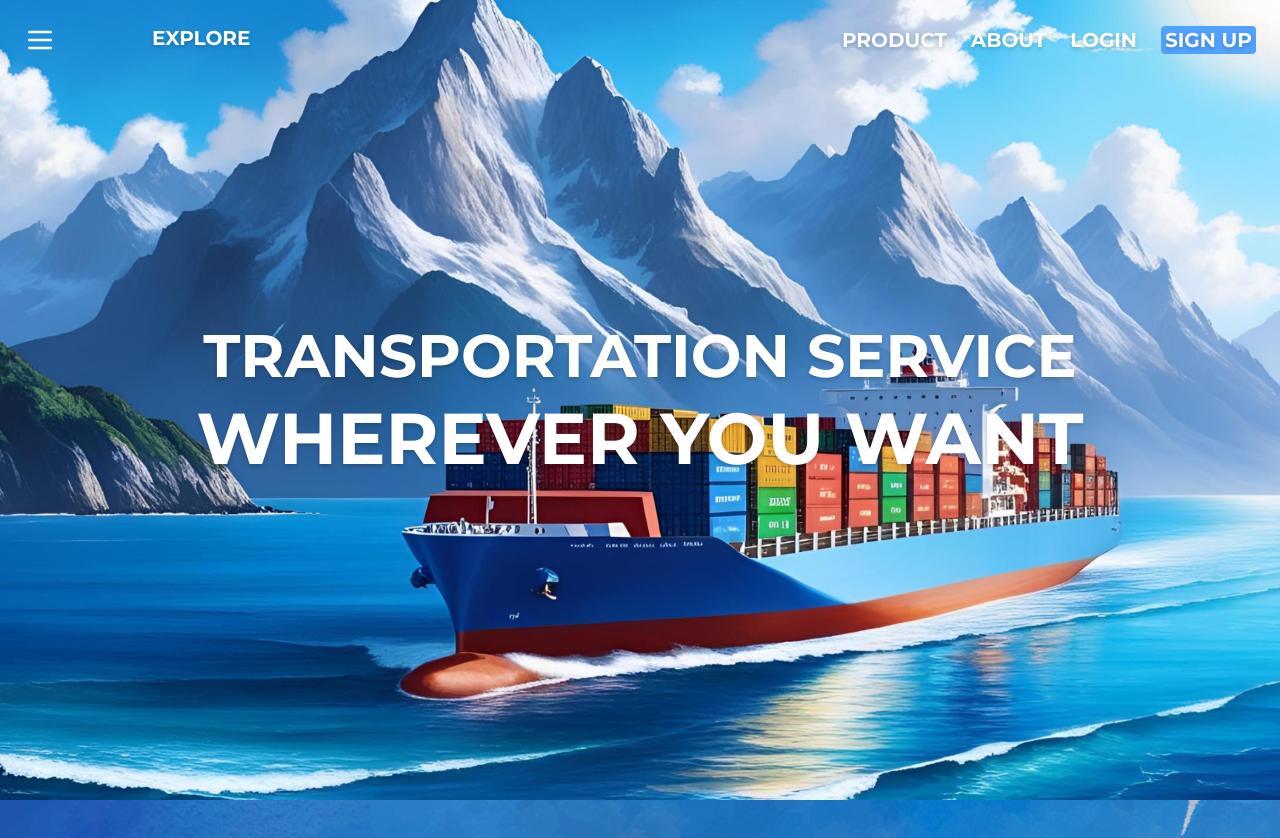
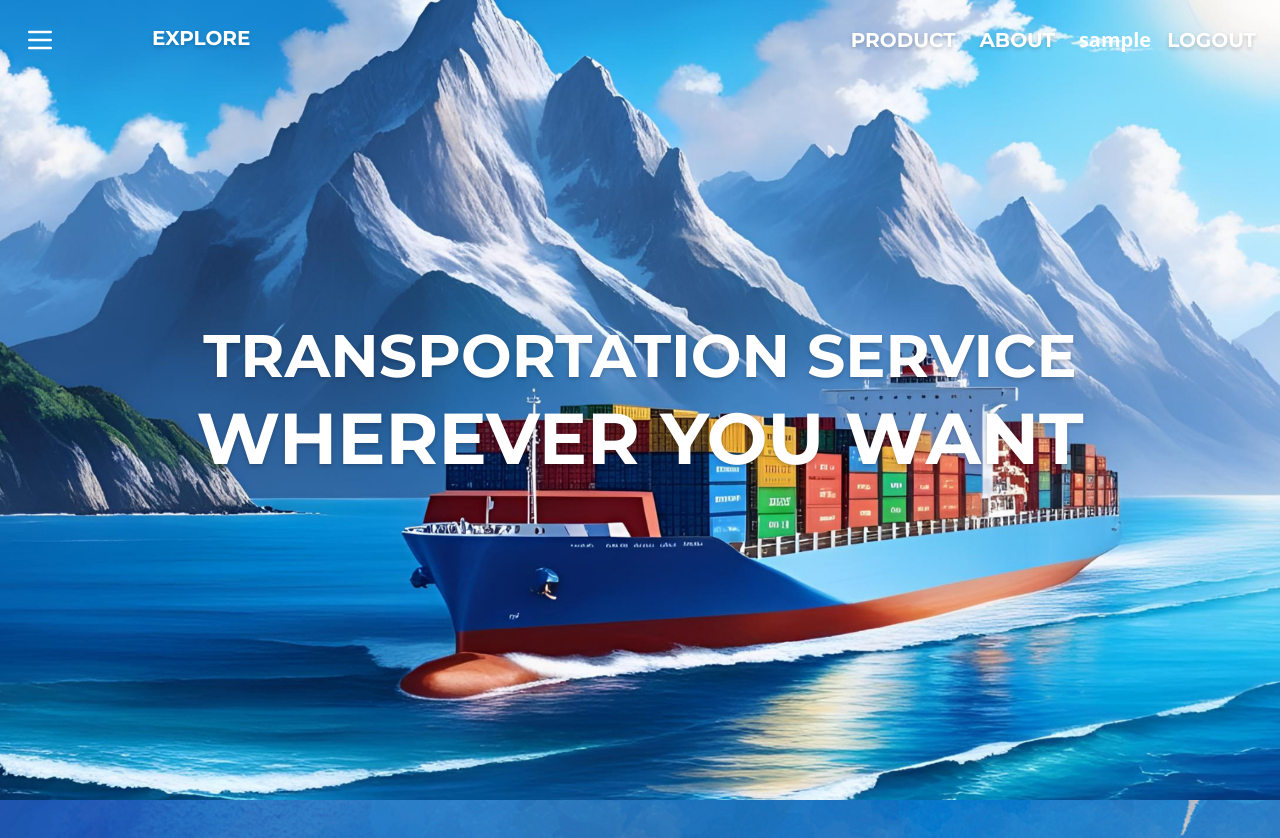
Before and after one commit to P4warit06/PROJECT2-SEC-1-Kittiphop.vue, a Vue app: page /home in a window 1280 px wide. Shown: the top 838 px of the page. Built offline with nearby package versions, Linux system fonts and the light colour scheme; sample sign-in values are in the browser's storage.

Commit message:
062-[edit] Navbar different display if user is login /  user isn't login

```diff
--- a/src/views/HomeView.vue
+++ b/src/views/HomeView.vue
@@ -1,9 +1,26 @@
 <script setup>
 import { useRouter } from 'vue-router';
-import { ref } from 'vue';
+import { ref, onMounted } from 'vue';
+
 const about = ref(null);
 const explore = ref(null);
+const currentUser = ref(null);
 
+// Check if user is logged in on component mount
+onMounted(() => {
+  const userJson = localStorage.getItem('currentUser');
+  if (userJson) {
+    currentUser.value = JSON.parse(userJson);
+  }
+});
+
+// Logout function
+const router = useRouter();
+const handleLogout = () => {
+  localStorage.removeItem('currentUser');
+  currentUser.value = null;
+  router.push('/login');
+};
 </script>
 
 <template>
@@ -22,15 +39,39 @@ const explore = ref(null);
               <path stroke-linecap="round" stroke-linejoin="round" stroke-width="2" d="M4 6h16M4 12h16M4 18h16" />
             </svg>
             <button @click="explore.scrollIntoView({ behavior: 'smooth' });" class="text-white text-xl font-bold hover:text-blue-200 transition duration-300 cursor-pointer">EXPLORE</button>
-        </button>
+          </button>
 
           <!-- Navigation Links -->
           <div class="flex items-center space-x-6">
             <div class="flex space-x-6 ml-auto">
-              <router-link to="/product-manager" class="text-white text-xl font-bold hover:text-blue-200 transition duration-300">PRODUCT</router-link>
+              <!-- Only show PRODUCT link if user is logged in -->
+              <router-link
+                v-if="currentUser"
+                to="/product-manager"
+                class="text-white text-xl font-bold hover:text-blue-200 transition duration-300 "
+              >
+                PRODUCT
+              </router-link>
+
               <button @click="about.scrollIntoView({ behavior: 'smooth' });" class="text-white text-xl font-bold hover:text-blue-200 transition duration-300 cursor-pointer">ABOUT</button>
-              <router-link to="/login" class="text-white text-xl font-bold hover:text-blue-200 transition duration-300">LOGIN</router-link>
-              <router-link to="/sign-up" class="text-white text-xl font-bold transition duration-300 px-1 rounded-sm bg-blue-400 hover:brightness-120">SIGN UP</router-link>
+
+              <!-- Show login/signup if not logged in, otherwise show username and logout -->
+              <template v-if="!currentUser">
+                <router-link to="/login" class="text-white text-xl font-bold hover:text-blue-200 transition duration-300">LOGIN</router-link>
+                <router-link to="/sign-up" class="text-white text-xl font-bold transition duration-300 px-1 rounded-sm bg-blue-400 hover:brightness-120">SIGN UP</router-link>
+              </template>
+
+              <template v-else>
+                <div class="flex items-center space-x-4">
+                  <span class="text-white text-xl font-bold">{{ currentUser.username }}</span>
+                  <button
+                    @click="handleLogout"
+                    class="text-white text-xl font-bold hover:text-red-300 transition duration-300"
+                  >
+                    LOGOUT
+                  </button>
+                </div>
+              </template>
             </div>
           </div>
         </div>
```
